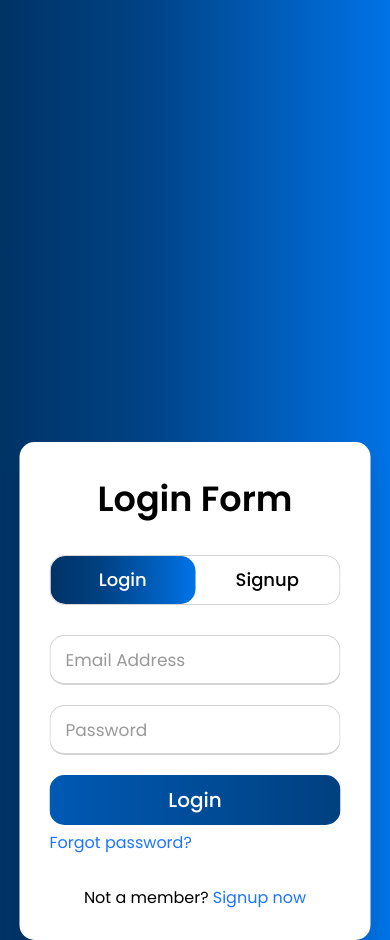
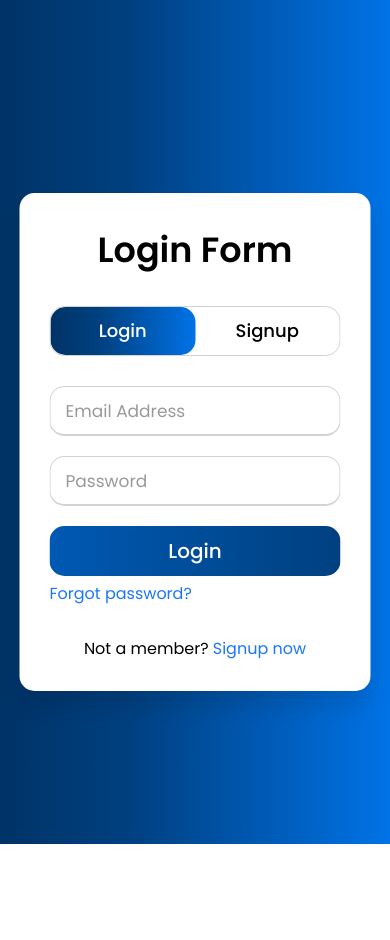
Before and after one commit to Dev-inciterz/session_frontend, a React (Create React App) app: page / in a window 390 px wide. After the commit the page ends 844 px from the top, so only its background shows below. Built offline with nearby package versions, Linux system fonts and the light colour scheme.

Commit message:
Responsive for mobile done bug fixed

```diff
--- a/src/Components/SignupLogin.css
+++ b/src/Components/SignupLogin.css
@@ -223,12 +223,21 @@ form .btn input[type="submit"]{
 @media only screen and (max-width: 600px) {
 
 
-  .wrapper{
+  /* .wrapper{
 
     width: 90vw;
     position: absolute;
     left: 50%;
     transform: translateX(-50%);
+  } */
+
+  .wrapper{
+
+    width: 90vw;
+    position: fixed;
+    top: 50%;
+    left: 50%;
+    transform: translate(-50%, -50%);
   }
 
 
```
